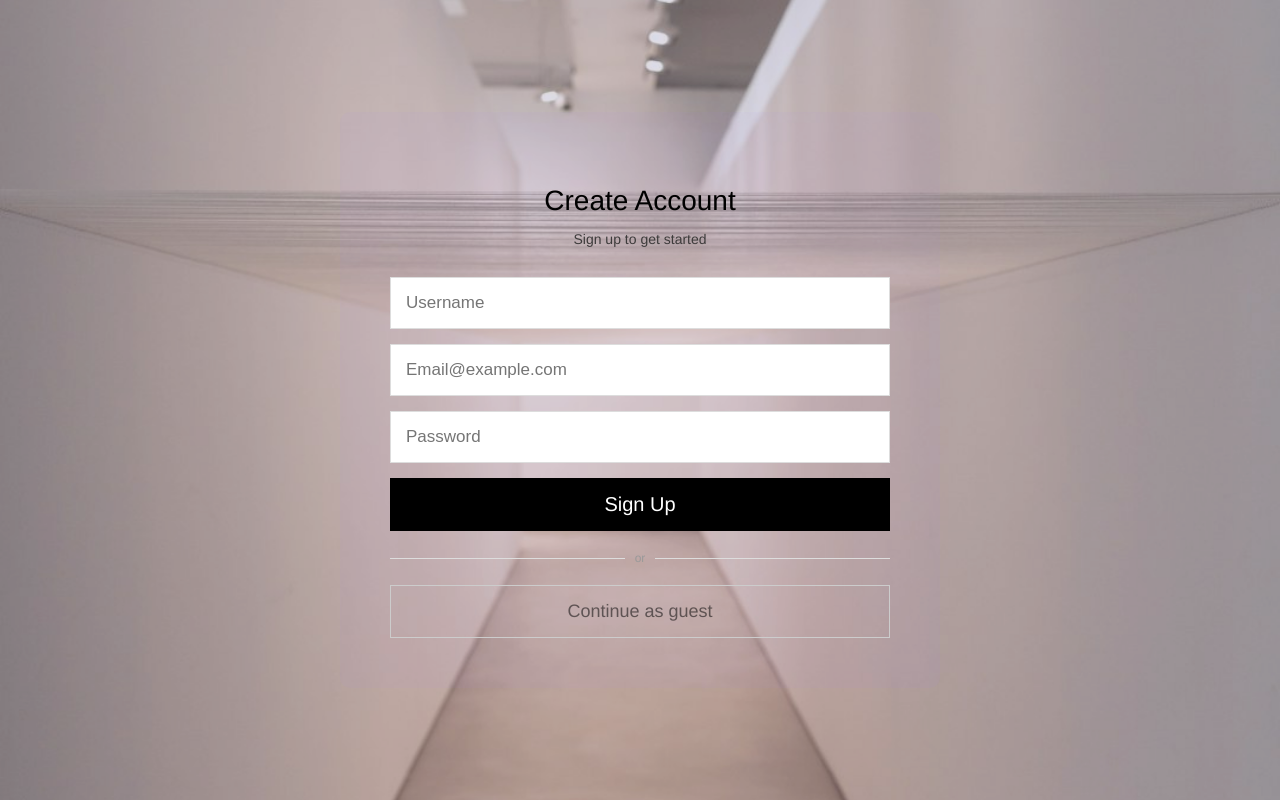
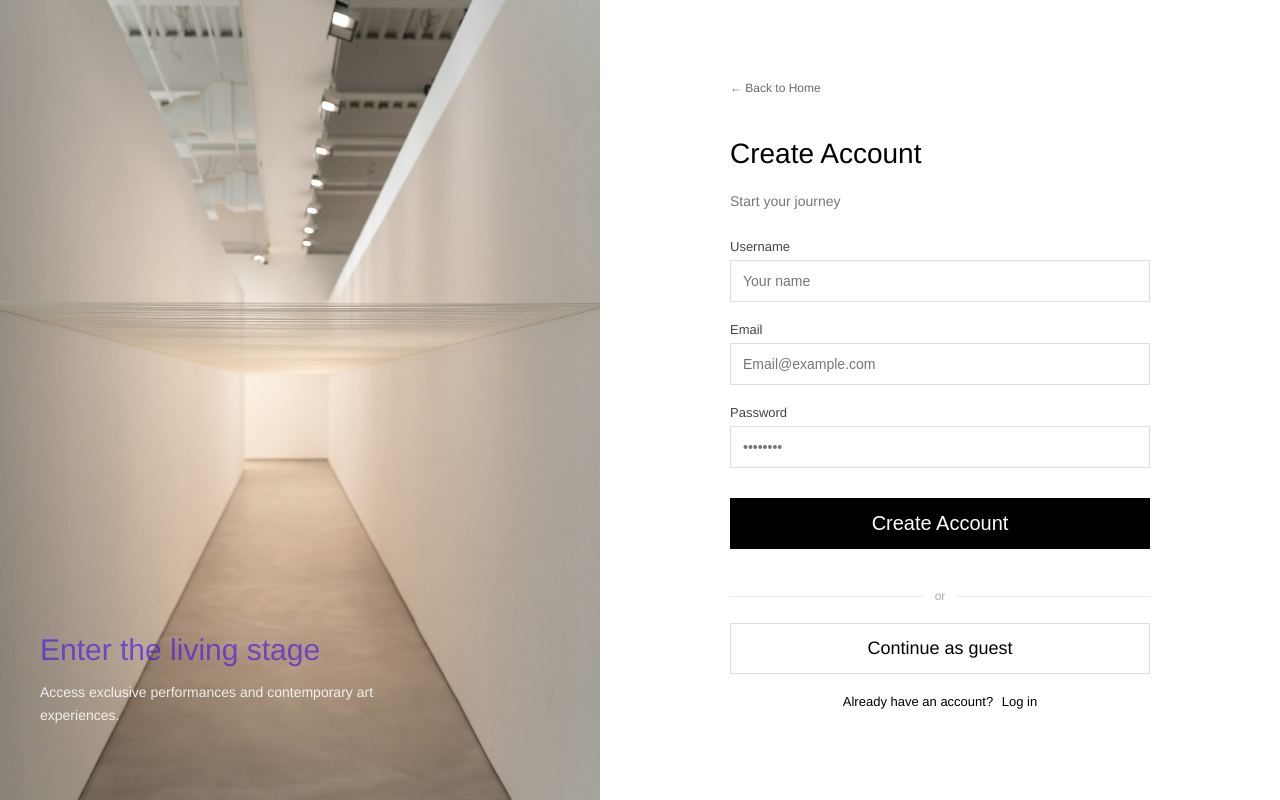
Before and after one commit to hayfa327/ApiMongoDB, a React (Vite) app in the folder frontend/mesum/: page /register in a window 1280 px wide. Built offline with nearby package versions, Linux system fonts and the light colour scheme.

Commit message:
add all the css for login and create account pages

```diff
--- a/frontend/mesum/src/components/loginPage/login.css
+++ b/frontend/mesum/src/components/loginPage/login.css
@@ -9,7 +9,37 @@ body {
   height: 100%;
 }
 
+.backHome {
+  display: inline-block;
+  margin-bottom: 20px;
 
+  font-size: 12px;
+  color: rgba(0, 0, 0, 0.589);
+  text-decoration: none;
+
+  position: relative;
+  transition: color 0.3s ease;
+}
+
+
+.backHome::after {
+  content: "";
+  position: absolute;
+  left: 0;
+  bottom: -3px;
+  width: 0%;
+  height: 1px;
+  background:  rgba(63, 15, 236, 0.6);
+  transition: width 0.3s ease;
+}
+
+.backHome:hover::after {
+  width: 100%;
+}
+
+.backHome:hover {
+  color: #5555559c;
+}
 
 .loginPage {
   display: flex;
@@ -119,7 +149,7 @@ body {
 
 .inputGroup input:focus {
   outline: none;
-  border-color: #9b22ec;
+  border-color: rgb(118, 20, 230);
 }
 
 
@@ -165,23 +195,12 @@ body {
 
 .links {
   margin-top: 40px;
-  font-size: 20px;
+  font-size: 10px;
   color: #666;
 
   display: flex;
   flex-direction: column;
 
-}
-
-.links1 a {
-  color: rgba(12, 2, 46, 0.445);
-  text-decoration: none;
-  font-weight: 500;
-}
-
-.links1 a:hover {
-  color: rgba(98, 60, 158, 0.705);
-  font-weight: 600;
 }
 
 
@@ -191,7 +210,7 @@ body {
 }
 
 .accountLink link {
-  font-size: 25px;
+  font-size: 18px;
   font-weight: 400;
 }
 
@@ -203,7 +222,7 @@ body {
 }
 
 .accountLink p {
-  font-size: 19px;
+  font-size: 15px;
   margin-bottom: 10px;
 }
 
--- a/frontend/mesum/src/components/loginPage/login.jsx
+++ b/frontend/mesum/src/components/loginPage/login.jsx
@@ -14,6 +14,7 @@ export default function Login() {
   };
 
   return (
+
     <section className="loginPage">
 
 
@@ -30,6 +31,9 @@ export default function Login() {
 
       <div className="loginContent">
         <div className="loginBox">
+          <Link to="/" className="backHome">
+  ←  Back to Home
+</Link>
           <h1>Welcome Back</h1>
           <p className="subtitle">Sign in to access your account</p>
 
@@ -49,7 +53,7 @@ export default function Login() {
               <label>Password</label>
               <input
                 type="password"
-                placeholder="Password"
+                placeholder="••••••••"
                 value={password}
                 onChange={(loginValue) => setPassword(loginValue.target.value)}
               />
@@ -60,12 +64,6 @@ export default function Login() {
               Sign In
             </button>
           </form>
-
-<div className="links1" >
-             <Link to="/changePassword" className="forgot">
-              Change Password !
-            </Link>
-</div>
 
 
 
--- a/frontend/mesum/src/components/registerPage/register.css
+++ b/frontend/mesum/src/components/registerPage/register.css
@@ -1,99 +1,155 @@
 
-html, body, #root {
-  height: 100%;
-  margin: 0;
-  font-family: "Helvetica Neue", sans-serif;
+.registerPage {
+  display: flex;
+  min-height: 100vh;
 }
 
-.registerPage {
-  height: 100vh;
+
+.registerImage {
+  flex: 1;
+  position: relative;
   background-size: cover;
   background-position: center;
-  position: relative;
 }
 
-.overlay {
+.imageOverlay {
   position: absolute;
   inset: 0;
-  background: rgba(83, 74, 134, 0.192);
+  display: flex;
+  align-items: flex-end;
+  padding: 40px;
+}
 
+.backHome {
+  display: inline-block;
+  margin-bottom: 20px;
+
+  font-size: 12px;
+  color: rgba(0, 0, 0, 0.589);
+  text-decoration: none;
+
+  position: relative;
+  transition: color 0.3s ease;
+}
+
+
+.backHome::after {
+  content: "";
+  position: absolute;
+  left: 0;
+  bottom: -3px;
+  width: 0%;
+  height: 1px;
+  background:  rgba(63, 15, 236, 0.6);
+  transition: width 0.3s ease;
+}
+
+.backHome:hover::after {
+  width: 100%;
+}
+
+.backHome:hover {
+  color: #5555559c;
+}
+
+.imageText {
+  color: white;
+  max-width: 350px;
+}
+
+.imageText h1 {
+  font-size: 30px;
+  font-weight: 500;
+  margin-bottom: 10px;
+}
+
+.imageText p {
+  font-size: 14px;
+  color: rgba(255,255,255,0.85);
+}
+
+
+.registerContent {
+  flex: 1;
   display: flex;
   align-items: center;
   justify-content: center;
+  padding: 40px;
+  background: white;
 }
-
 
 .registerBox {
   width: 100%;
-  max-width: 600px;
-  padding: 50px;
-
-  background: #a07dff0e;
-  border-radius: 10px;
-
-  text-align: center;
+  max-width: 420px;
 }
 
 
 .registerBox h1 {
   font-size: 28px;
-  margin-bottom: 10px;
   font-weight: 500;
 }
 
 .subtitle {
   font-size: 14px;
-  color: #3d3b3b;
+  color: #777;
   margin-bottom: 30px;
 }
 
+/* INPUT GROUP */
+.inputGroup {
+  display: flex;
+  flex-direction: column;
+  margin-bottom: 20px;
+}
 
-.inputGroup {
-  margin-bottom: 15px;
+.inputGroup label {
+  font-size: 13px;
+  margin-bottom: 6px;
+  color: #444;
 }
 
 .inputGroup input {
-  width: 100%;
-  padding: 15px;
+  padding: 12px;
   border: 1px solid #ddd;
+  font-size: 14px;
+  transition: 0.2s;
 }
 
 .inputGroup input:focus {
   outline: none;
-  border-color: #9b22ec;
-}
-
-.primaryBtn {
-  display: block;
-  width: 100%;
-  padding: 15px;
-
-  text-align: center;
-  text-decoration: none;
-
-  background: black;
-  color: white;
+  border-color: rgb(118, 20, 230);
 }
 
 
+.primaryBtn {
+  width: 100%;
+  padding: 14px;
+  background: black;
+  color: white;
+  border: none;
+  margin-top: 10px;
+  cursor: pointer;
+}
+
 .secondaryBtn {
+  display: block;
   width: 100%;
-  padding: 15px;
-  border: 1px solid #ccc;
+  padding: 14px;
+  border: 1px solid #ddd;
   background: transparent;
-  margin-top: 10px;
-   display: block;
   text-align: center;
   text-decoration: none;
-  cursor: pointer;
+  color: black;
+  margin-top: 10px;
 }
+
 
 .divider {
   display: flex;
   align-items: center;
   margin: 20px 0;
   font-size: 12px;
-  color: #999;
+  color: #aaa;
 }
 
 .divider::before,
@@ -101,7 +157,7 @@ html, body, #root {
   content: "";
   flex: 1;
   height: 1px;
-  background: #dddddd;
+  background: #eee;
 }
 
 .divider span {
@@ -109,9 +165,35 @@ html, body, #root {
 }
 
 
+.loginLink {
+  margin-top: 20px;
+  font-size: 13px;
+  text-align: center;
+}
+
+.loginLink a {
+  margin-left: 5px;
+  color: black;
+  font-weight: 500;
+  text-decoration: none;
+}
+
+.loginLink a:hover {
+  font-weight: 600;
+  color: rgb(118, 20, 230) ;
+}
+
+
 @media (max-width: 768px) {
-  .registerBox {
-    margin: 20px;
-    padding: 25px;
+  .registerPage {
+    flex-direction: column;
+  }
+
+  .registerImage {
+    height: 250px;
+  }
+
+  .registerContent {
+    padding: 20px;
   }
 }
--- a/frontend/mesum/src/components/registerPage/register.jsx
+++ b/frontend/mesum/src/components/registerPage/register.jsx
@@ -48,55 +48,80 @@ export default function Register() {
 
 
   return (
-  <section
-  className="registerPage"
-  style={{ backgroundImage: `url(${registerimg})` }}
->
-  <div className="overlay">
+ <section className="registerPage">
+
+  <div
+    className="registerImage"
+    style={{ backgroundImage: `url(${registerimg})` }}
+  >
+    <div className="imageOverlay">
+      <div className="imageText">
+        <h1>Enter the living stage</h1>
+        <p>
+          Access exclusive performances and contemporary art experiences.
+        </p>
+      </div>
+    </div>
+  </div>
+
+
+  <div className="registerContent">
     <div className="registerBox">
-
+<Link to="/" className="backHome">
+  ← Back to Home
+</Link>
       <h1>Create Account</h1>
-      <p className="subtitle">Sign up to get started</p>
+      <p className="subtitle">Start your journey</p>
 
       <form onSubmit={handleRegister}>
+
         <div className="inputGroup">
+          <label>Username</label>
           <input
             type="text"
-            placeholder="Username"
+            placeholder="Your name"
             value={username}
-            onChange={(registerValue) => setUsername(registerValue.target.value)}
+            onChange={(e) => setUsername(e.target.value)}
           />
         </div>
 
         <div className="inputGroup">
+          <label>Email</label>
           <input
             type="email"
             placeholder="Email@example.com"
             value={email}
-            onChange={(registerValue) => setEmail(registerValue.target.value)}
+            onChange={(e) => setEmail(e.target.value)}
           />
         </div>
 
         <div className="inputGroup">
+          <label>Password</label>
           <input
             type="password"
-            placeholder="Password"
+            placeholder="••••••••"
             value={password}
-            onChange={(registerValue) => setPassword(registerValue.target.value)}
+            onChange={(e) => setPassword(e.target.value)}
           />
         </div>
 
-        <Link to="/" className="primaryBtn">
-          Sign Up
-        </Link>
+        <button type="submit" className="primaryBtn">
+          Create Account
+        </button>
 
         <div className="divider">
           <span>or</span>
         </div>
 
         <Link to="/" className="secondaryBtn">
-  Continue as guest
-</Link>
+          Continue as guest
+        </Link>
+
+        <p className="loginLink">
+          Already have an account?
+          <Link to="/login"> Log in</Link>
+        </p>
+
       </form>
     </div>
   </div>
```
